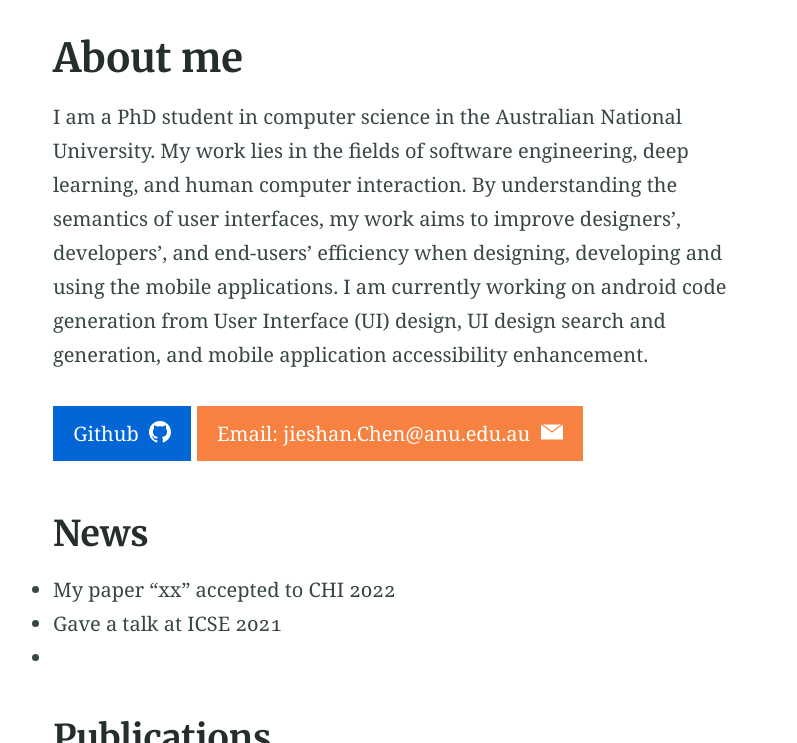
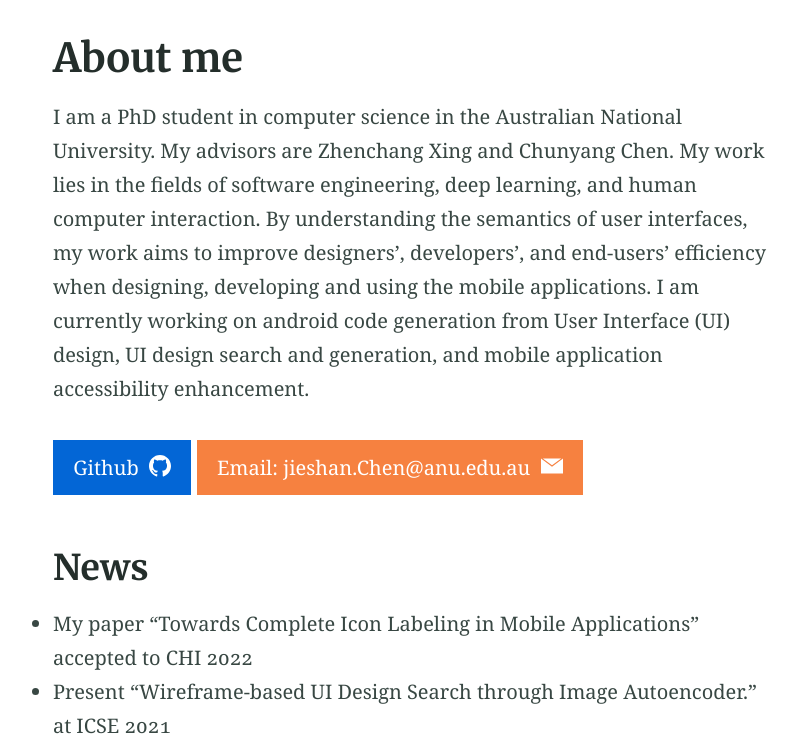
Before and after one commit to chenjshnn/chenjshnn.github.io, a Jekyll site: the page built from index.md, in a window 1280 px wide and 900 px high, scrolled down 255 px, cut to the strip 157-900 px from the top of the window. Shown: the whole strip, without its empty margins (230-1027 px from the left). Built offline with Jekyll 4.4.1, drawn with Linux system fonts in a browser that asks for light colours.

Commit message:
Update index.md

```diff
--- a/index.md
+++ b/index.md
@@ -7,38 +7,34 @@ feature_image: "https://picsum.photos/1300/400?image=989"
 excerpt: "I am a PhD student in computer science in the Australian National University. My work lies in the fields of software engineering, deep learning, and human computer interaction. By understanding the semantics of user interfaces, my work aims to improve designers’, developers’, and end-users’ efficiency when designing, developing and using the mobile applications. I am currently working on android code generation from User Interface (UI) design, UI design search and generation, and mobile application accessibility enhancement."
 ---
 
-I am a PhD student in computer science in the Australian National University. My work lies in the fields of software engineering, deep learning, and human computer interaction. By understanding the semantics of user interfaces, my work aims to improve designers’, developers’, and end-users’ efficiency when designing, developing and using the mobile applications. I am currently working on android code generation from User Interface (UI) design, UI design search and generation, and mobile application accessibility enhancement.
+I am a PhD student in computer science in the Australian National University. My advisors are Zhenchang Xing and Chunyang Chen. My work lies in the fields of software engineering, deep learning, and human computer interaction. By understanding the semantics of user interfaces, my work aims to improve designers’, developers’, and end-users’ efficiency when designing, developing and using the mobile applications. I am currently working on android code generation from User Interface (UI) design, UI design search and generation, and mobile application accessibility enhancement.
 
 {% include button.html text="Github" icon="github" link="https://github.com/chenjshnn" color="#0366d6" %} {% include button.html text="Email: jieshan.Chen@anu.edu.au" icon="email" link="https://buymeacoffee.com/daviddarnes#support" color="#f68140" %}
 
 ## News
-
-- My paper "xx" accepted to CHI 2022
-- Gave a talk at ICSE 2021
--
+- My paper "Towards Complete Icon Labeling in Mobile Applications" accepted to CHI 2022
+- Present "Wireframe-based UI Design Search through Image Autoencoder." at ICSE 2021
 
 
 ## Publications
 
 **[CHI'22] Towards Complete Icon Labeling in Mobile Applications** <br />
 To appear. Acceptance Rate 12.5% (324/2,597)  <br />
-*Jieshan Chen*, Amanda Swearngin, Jason Wu, Titus Barik, Jeffrey Nichols and Xiaoyi Zhang.
+***Jieshan Chen***, Amanda Swearngin, Jason Wu, Titus Barik, Jeffrey Nichols and Xiaoyi Zhang.
 
 **[ESEC/FSE'20] Object Detection for Graphical User Interface: Old Fashioned or Deep Learning or a Combination?** <br />
 PDF · Tool · Talk · Code · Acceptance Rate 28% (101/360) · Cited By 23 <br />
-*Jieshan Chen*, Mulong Xie, Zhenchang Xing, Chunyang Chen, Xiwei Xu, Liming Zhu and Guoqiang Li
+***Jieshan Chen***, Mulong Xie, Zhenchang Xing, Chunyang Chen, Xiwei Xu, Liming Zhu and Guoqiang Li
 
 **[TOSEM'20] Wireframe-based UI Design Search through Image Autoencoder.** <br />
 PDF · Talk · Code · Cited By 17 <br />
-<u>Jieshan Chen</u>, Chunyang Chen, Zhenchang Xing, Xin Xia, Liming Zhu, John Grundy, and Jinshui Wang.
-
+***Jieshan Chen***, Chunyang Chen, Zhenchang Xing, Xin Xia, Liming Zhu, John Grundy, and Jinshui Wang.
 
 **[ICSE'20] Unblind Your Apps: Predicting Natural-Language Labels for Mobile GUI Components by Deep Learning.** <br />
 ACM SIGSOFT Distinguished Paper Award <br />
 PDF · Talk · GitHub · Acceptance Rate 20.9% (129/617) · Cited By 35 <br />
 ***Jieshan Chen***, Chunyang Chen, Zhenchang Xing, Xiwei Xu, Liming Zhu, Guoqiang Li, and Jinshui Wang.
 
-
 [IJCNN'17] **Ensemble Application of Convolutional and Recurrent Neural Networks for Multi-label Text Categorization.**
 PDF· Cited By 175
-Guibin Chen, Deheng Ye, Zhenchang Xing, *Jieshan Chen*, and Erik Cambria.
+Guibin Chen, Deheng Ye, Zhenchang Xing, ***Jieshan Chen***, and Erik Cambria.
```
